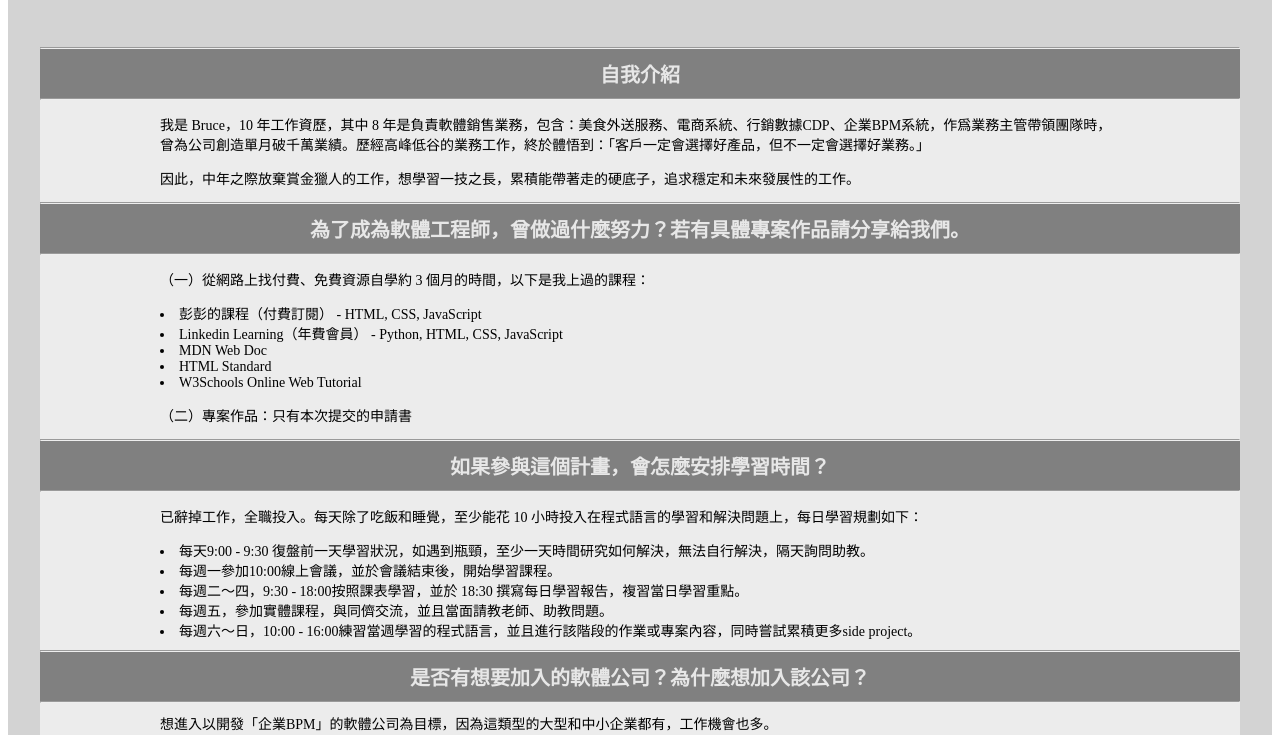
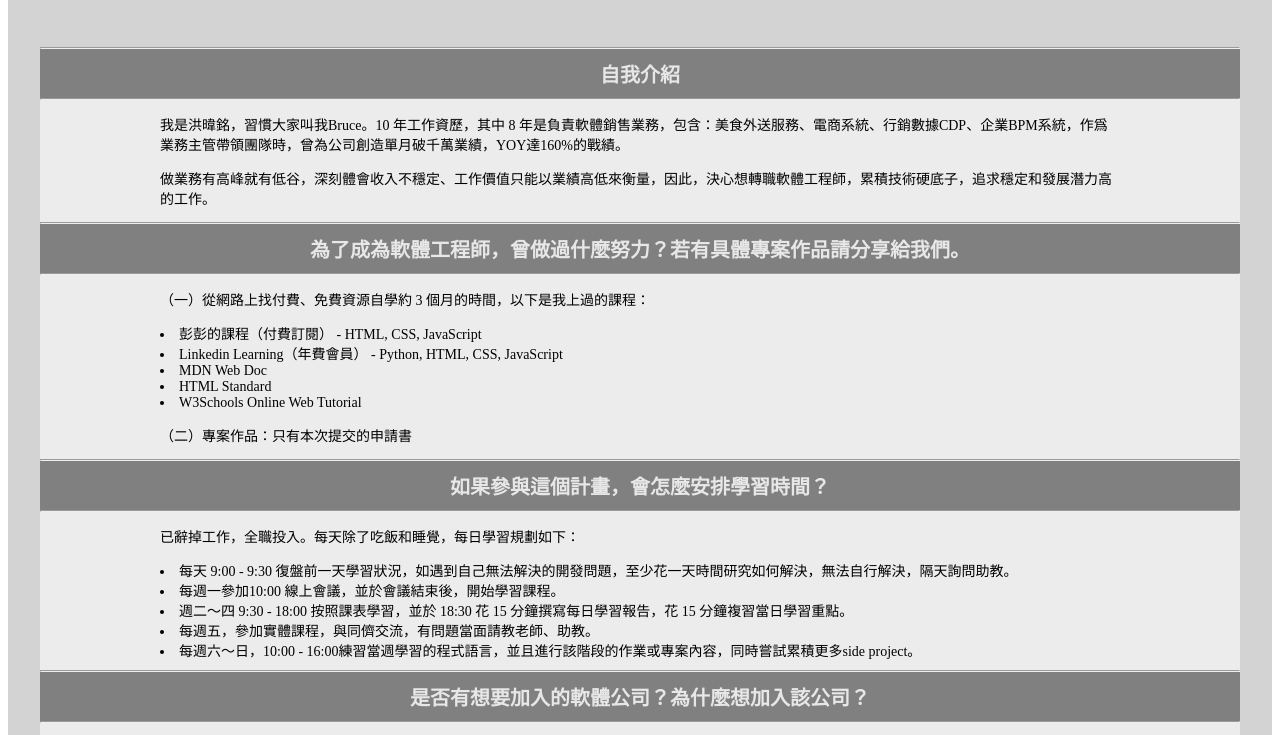
Before and after one commit to wmhung/wmhung.github.io, a plain HTML site: page wehelp/application.html in a window 1280 px wide. Shown: the part 61-796 px from the top of the page. Drawn offline with Linux system fonts and the light colour scheme.

Commit message:
Update application.html

```diff
--- a/wehelp/application.html
+++ b/wehelp/application.html
@@ -14,8 +14,8 @@
             <div class="frame2">
                 <div class="headline"><hr/>自我介紹<hr/></div>
                     <div class="content">
-                        <p>我是 Bruce，10 年工作資歷，其中 8 年是負責軟體銷售業務，包含：美食外送服務、電商系統、行銷數據CDP、企業BPM系統，作爲業務主管帶領團隊時，曾為公司創造單月破千萬業績。歷經高峰低谷的業務工作，終於體悟到：「客戶一定會選擇好產品，但不一定會選擇好業務。」</p>
-                        <p>因此，中年之際放棄賞金獵人的工作，想學習一技之長，累積能帶著走的硬底子，追求穩定和未來發展性的工作。</p>
+                        <p>我是洪暐銘，習慣大家叫我Bruce。10 年工作資歷，其中 8 年是負責軟體銷售業務，包含：美食外送服務、電商系統、行銷數據CDP、企業BPM系統，作爲業務主管帶領團隊時，曾為公司創造單月破千萬業績，YOY達160%的戰績。</p>
+                        <p>做業務有高峰就有低谷，深刻體會收入不穩定、工作價值只能以業績高低來衡量，因此，決心想轉職軟體工程師，累積技術硬底子，追求穩定和發展潛力高的工作。</p>
                     </div>
                 <div class="headline"><hr/>為了成為軟體工程師，曾做過什麼努力？若有具體專案作品請分享給我們。<hr/></div>
                     <div class="content">
@@ -29,16 +29,16 @@
                     </div>
                 <div class="headline"><hr/>如果參與這個計畫，會怎麼安排學習時間？<hr/></div>
                     <div class="content">
-                        <p>已辭掉工作，全職投入。每天除了吃飯和睡覺，至少能花 10 小時投入在程式語言的學習和解決問題上，每日學習規劃如下：</p>
-                        <li>每天9:00 - 9:30 復盤前一天學習狀況，如遇到瓶頸，至少一天時間研究如何解決，無法自行解決，隔天詢問助教。</li>
-                        <li>每週一參加10:00線上會議，並於會議結束後，開始學習課程。</li>
-                        <li>每週二～四，9:30 - 18:00按照課表學習，並於 18:30 撰寫每日學習報告，複習當日學習重點。</li>
-                        <li>每週五，參加實體課程，與同儕交流，並且當面請教老師、助教問題。</li>
+                        <p>已辭掉工作，全職投入。每天除了吃飯和睡覺，每日學習規劃如下：</p>
+                        <li>每天 9:00 - 9:30 復盤前一天學習狀況，如遇到自己無法解決的開發問題，至少花一天時間研究如何解決，無法自行解決，隔天詢問助教。</li>
+                        <li>每週一參加10:00 線上會議，並於會議結束後，開始學習課程。</li>
+                        <li>週二～四 9:30 - 18:00 按照課表學習，並於 18:30 花 15 分鐘撰寫每日學習報告，花 15 分鐘複習當日學習重點。</li>
+                        <li>每週五，參加實體課程，與同儕交流，有問題當面請教老師、助教。</li>
                         <li>每週六～日，10:00 - 16:00練習當週學習的程式語言，並且進行該階段的作業或專案內容，同時嘗試累積更多side project。</li>
                     </div>
                 <div class="headline"><hr/>是否有想要加入的軟體公司？為什麼想加入該公司？<hr/></div>
                     <div class="content">
-                        想進入以開發「企業BPM」的軟體公司為目標，因為這類型的大型和中小企業都有，工作機會也多。
+                        想成為全端工程師（鑽研後端和ios應用程式開發），進入以開發「企業BPM」的軟體公司為目標，因為這類型公司規模小型大型都有，工作機會也多。。
                     </div>
                 <div class="headline"><hr/>請描述一件讓你產生明顯負面情緒的事情，你如何處理該情緒？<hr/></div>
                     <div class="content">
@@ -60,9 +60,9 @@
                         <p>思考轉職的過程中，我爬了不少文章、看過不少 Youtuber 影片，談論轉職工程師的心路歷程，都提到這是一份要持續學習、解決問題的工作，而且程式語言會持續推陳出新，不保持學習精進，就會逐漸失去競爭力。透過網路自學的過程中，一度像無頭蒼蠅，又很不喜歡坊間補習班的推銷手法，更是用盡可能尋找網路上可學習的資源，無意間看到彭彭老師在台大開的課程後，嘗試先看線上視頻。深深覺得，遇到會教的老師，可以加速學習的效率！</p>
                         <p>現在自學3個月以來，謹記老師提過的「持續不斷學習，遇到問題嘗試解決！」，保持不斷在網路上找資源來學習，並且在VSC編寫看看是否呈現相同的效果，這種學習技術的方式，讓我感到腳踏實地。聽了彭彭老師在5/21線上招生會上提到一個很現實的問題：「為什麼公司要錄取一個非本科系畢業的轉職工程師？」聽完老師說明 WeHelp 的上課方式，我很確定這就是我要的。</p>
                         <p>我完全能夠認同和理解彭彭老師所說的學習方式，因為我過去在學校和職場的經驗，也是靠著自己摸索、學習走出來的。大學念英文系，研究所跨到科技教育，出社會從事銷售工作做到管理職，一路上不斷嘗試錯誤才走到今天。對我來說，全職投入轉職的成本和風險很高，盤點下來我得放棄「目前能談到的年薪」和「投入半年的學習時間」。因此，我希望盡全力毫無保留的投入轉職，目前我得到家人的全力支持。</p>
-                        <p>希望能加入WeHelp，以一年內轉職工程師為目標！</p>
+                        <p>希望能成為WeHelp的學員，以一年內轉職工程師為目標！</p>
                     </div>
-                <div class="footbottom">1
+                <div class="footbottom">
                     <div class="footend">1</div>
                 </div>
             </div>
```
